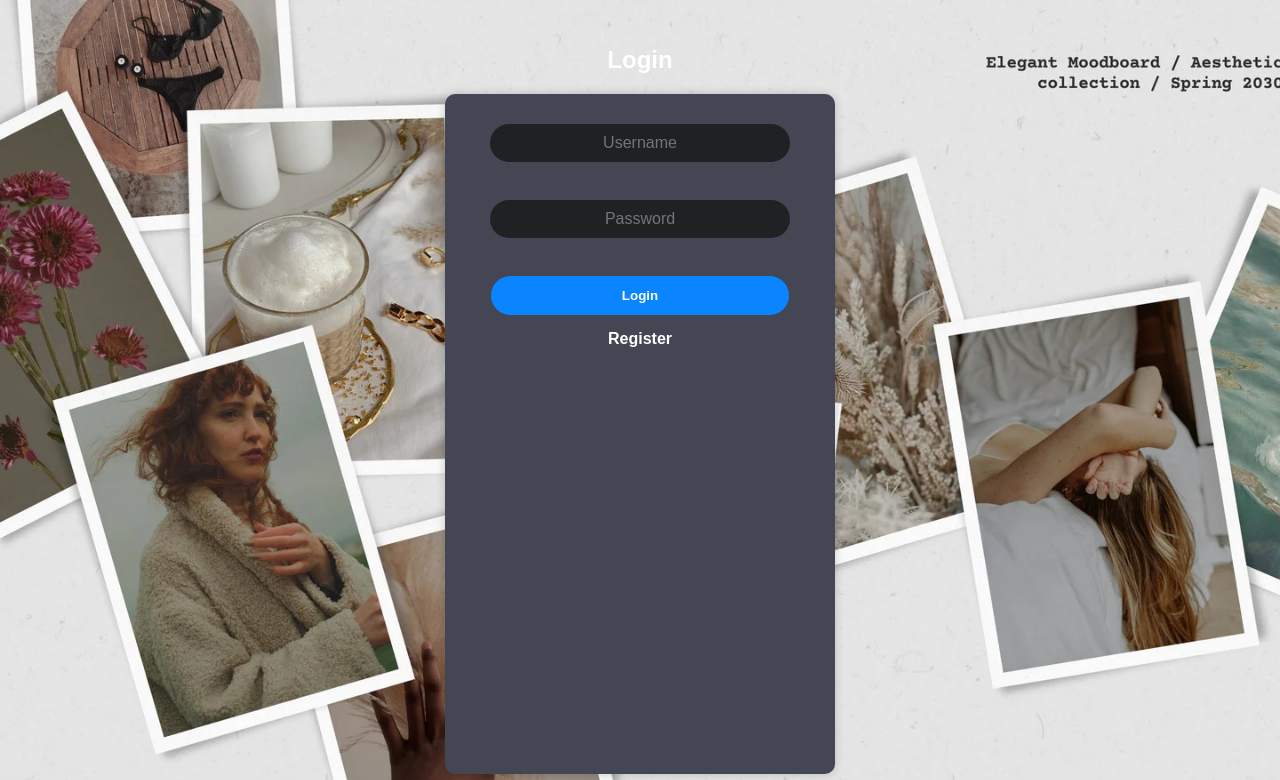
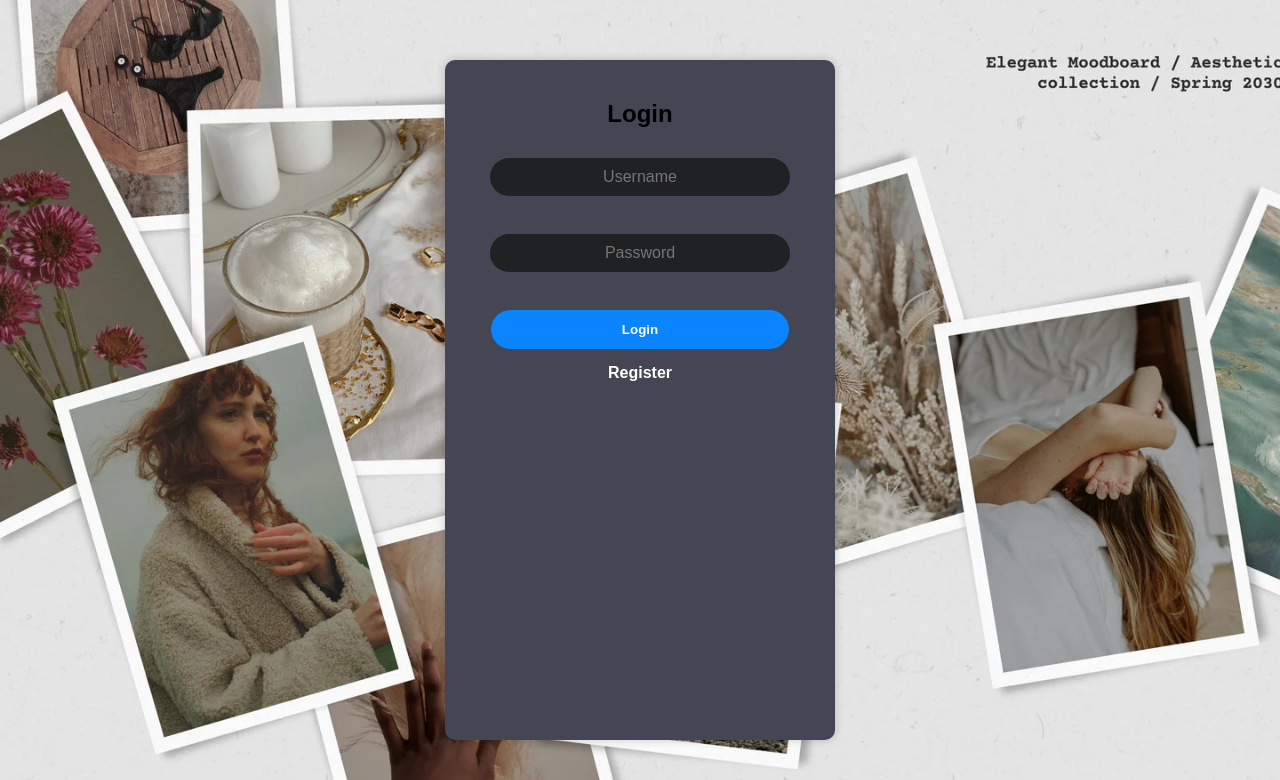
Before and after one commit to Jaya30102003/MoodTracker-Bot, a Flask app: page /login in a window 1280 px wide. Shown: the top 780 px of the page. Run offline with Flask 3, Linux system fonts and the light colour scheme.

Commit message:
Update login.html

```diff
--- a/templates/login.html
+++ b/templates/login.html
@@ -87,8 +87,8 @@ a:hover {
     </style>
 </head>
 <body>
-    <h2>Login</h2>
     <div class="container">
+        <h2 style="color: black;">Login</h2>
         <form method="POST">
             <input type="text" name="username" placeholder="Username" required> <br>
             <input type="password" name="password" placeholder="Password" required> <br>
```
